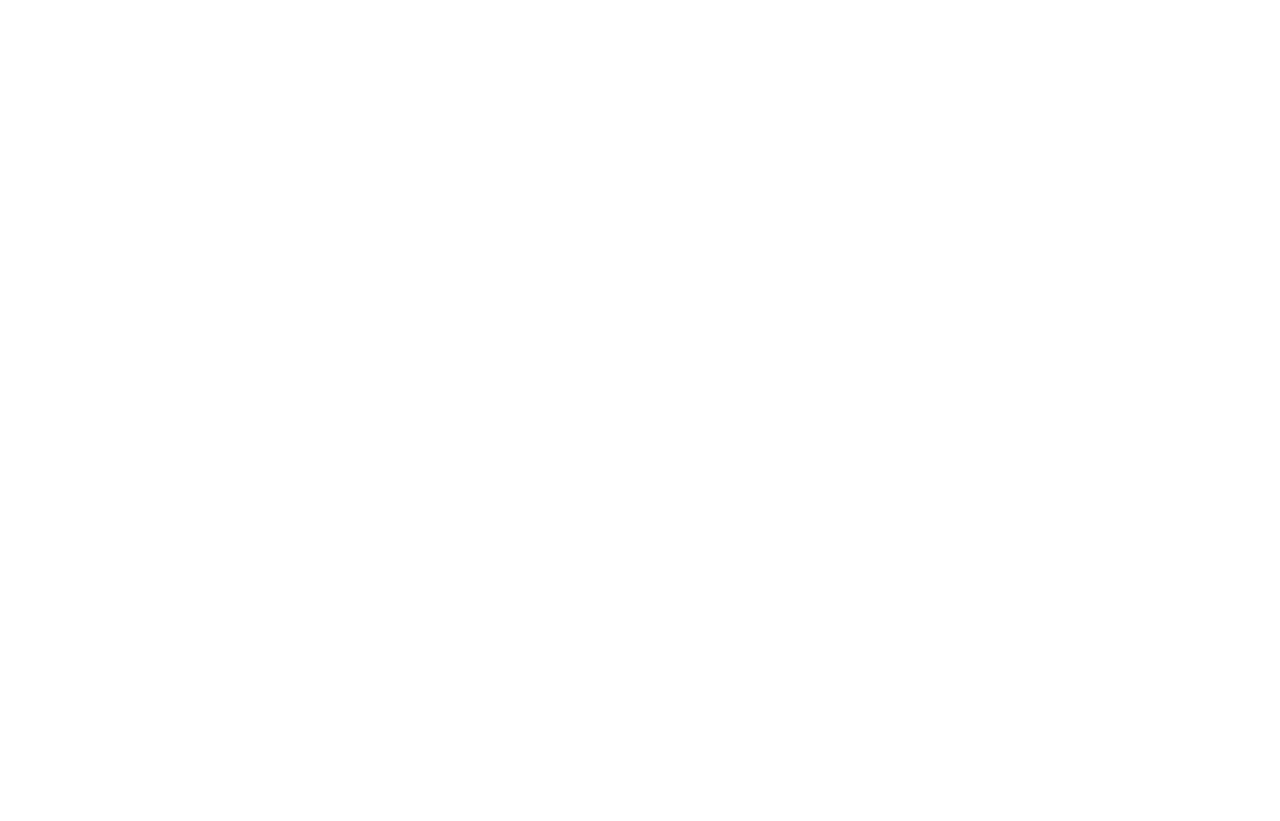
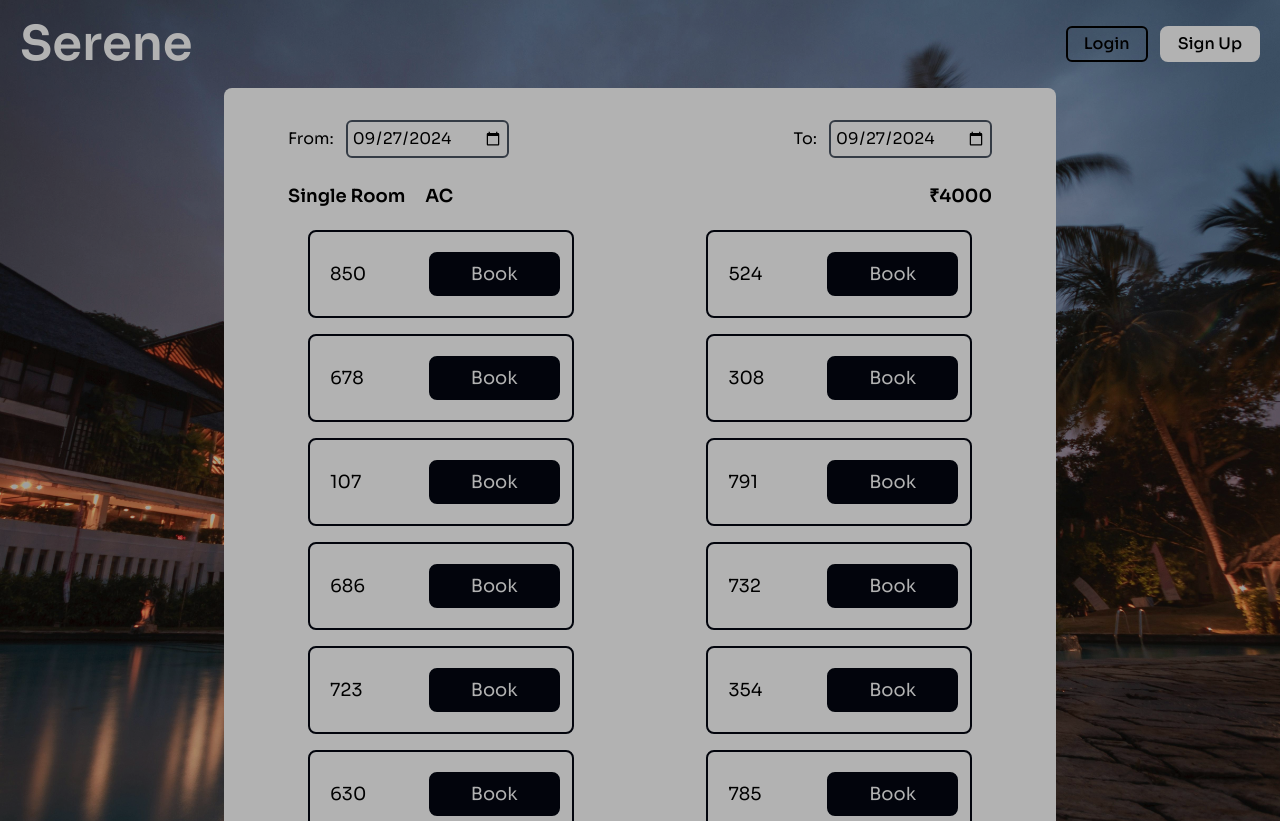
Before and after one commit to anandaramr/hotel-reservation-system, a React (Vite) app in the folder client/: page /search in a window 1280 px wide. Before the commit this address had no page. Shown: the top 821 px of the page. Before the commit the page ends 800 px from the top, so only its background shows below. Built offline with nearby package versions, Linux system fonts and the light colour scheme; a web font is replaced by a local one.

Commit message:
Create Search

```diff
--- a/client/index.html
+++ b/client/index.html
@@ -11,9 +11,10 @@
     <link href="https://fonts.googleapis.com/css2?family=MonteCarlo&display=swap" rel="stylesheet">
     <link href="https://fonts.googleapis.com/css2?family=Sixtyfour+Convergence&family=Teko:wght@300..700&display=swap" rel="stylesheet">
     <link href="https://fonts.googleapis.com/css2?family=New+Amsterdam&family=Sixtyfour+Convergence&family=Teko:wght@300..700&display=swap" rel="stylesheet">
+    <link href="https://fonts.googleapis.com/css2?family=Poppins:ital,wght@0,100;0,200;0,300;0,400;0,500;0,600;0,700;0,800;0,900;1,100;1,200;1,300;1,400;1,500;1,600;1,700;1,800;1,900&display=swap" rel="stylesheet">
     <title>Serene</title>
   </head>
-  <body class="font-sora">
+  <body class="font-sora bg-black">
     <div id="root"></div>
     <script type="module" src="/src/main.jsx"></script>
   </body>
--- a/client/src/App.jsx
+++ b/client/src/App.jsx
@@ -4,6 +4,7 @@
 import Profile from "./Pages/Profile"
 import  { BrowserRouter, Route, Routes } from 'react-router-dom'
 import { useEffect } from "react"
+import Search from "./Pages/Search"
 
 function App() {
 
@@ -18,6 +19,7 @@
           <Route path="/signup" element = {<Signup/>} />
           <Route path="/login" element = {<Login/>} />
           <Route path="/profile" element= {<Profile/>} />
+          <Route path="/search" element= {<Search/>}/>
       </Routes>
     </BrowserRouter>
   )
--- a/client/src/Components/DropDown.jsx
+++ b/client/src/Components/DropDown.jsx
@@ -1,11 +1,12 @@
 import { useState } from "react"
+import { Link } from "react-router-dom"
 
-function DropDown({display})
+function DropDown()
 {
     const [counter,setCounter] = useState()
-    const [room,setRoom] = useState('Single Room')
-    const [ac,setAc] = useState('A/C')
-
+    const [room,setRoom] = useState({text:'Single Room',val:'single'})
+    const [ac,setAc] = useState({text:'A/C',val:1})
+    const [height,setHeight] = useState("")
 
     const roomOptions = [
         {text:'Single Room',val:'single'},
@@ -23,25 +24,26 @@
     function clickRoom(room)
     {
         setCounter(0)
-        setRoom(room.text)
+        setRoom(room)
+        setHeight("")
     }
 
     function clickAc(ac)
     {
         setCounter(0)
-        setAc(ac.text)
+        setAc(ac)
+        setHeight("")
     }
 
 
-
     return(
-        <div className ="h-[30svh]">
-            <div className="border-2 border-white grid grid-cols-5 p-3 text-2xl text-center gap-3 rounded-md h-[10svh] font-amsterdam cursor-default select-none">
+        <div className ={height}>
+            <div className="border-2 border-white grid grid-cols-5 p-3 text-xl text-center gap-3 rounded-md h-[10svh] font-poppins cursor-default select-none">
 
                 {/* Dropdown 1 */}
                 <div className="col-start-1 col-span-2">
-                    <div onClick={()=> setCounter(1)} className="col-start-1 col-span-2 flex flex-row rounded-lg justify-between bg-rose-50 items-center p-2 w-96">
-                        <p className="text-center w-full">{room}</p>
+                    <div onClick={()=> {setCounter(1); setHeight("h-[35svh]")}} className="col-start-1 col-span-2 flex flex-row rounded-lg justify-between bg-rose-50 items-center p-2 w-96">
+                        <p className="text-center w-full">{room.text}</p>
                         <span className="material-symbols-outlined text-rose-900 group-hover:text-rose-600">keyboard_double_arrow_down</span>
                     </div>
                     <div  className={` ${counter !=1 && 'scale-y-0 -translate-y-[50%]' } duration-200 rounded-lg my-3 bg-rose-50 py-2`}>
@@ -52,8 +54,8 @@
 
                 {/* Dropdown 2 */}
                 <div className="col-start-3 col-span-2">
-                    <div onClick={()=> setCounter(2)} className="col-start-3 col-span-2 rounded-lg flex flex-row justify-between bg-rose-50 items-center p-2 w-96">
-                        <p className="text-center w-full">{ac}</p>
+                    <div onClick={()=> {setCounter(2); setHeight("h-[20svh]")}} className="col-start-3 col-span-2 rounded-lg flex flex-row justify-between bg-rose-50 items-center p-2 w-96">
+                        <p className="text-center w-full">{ac.text}</p>
                         <span className="material-symbols-outlined text-rose-900 group-hover:text-rose-600">keyboard_double_arrow_down</span>
                     </div>
                     <div className={` ${counter !=2 && 'scale-y-0 -translate-y-[50%]'} duration-200 rounded-lg my-3 bg-rose-50 py-2`}>
@@ -63,7 +65,9 @@
 
                 {/* Search */}
                 <div className="col-start-5 col-span-1 flex justify-center h-fit">
-                    <button onClick={display} className="rounded-xl hover:bg-white hover:text-black text-white  px-8 py-2 duration-150 bg-black">Search</button>
+                    <Link to={`/search?roomType=${room.val}&isAc=${ac.val}`}>
+                        <button className="rounded-xl hover:bg-white hover:text-black text-white  px-8 py-2 duration-150 bg-black">Search</button>
+                    </Link>
                 </div>
             </div>
         </div>
--- a/client/src/Components/Navbar.jsx
+++ b/client/src/Components/Navbar.jsx
@@ -17,8 +17,9 @@
                 <div className="flex flex-row  font-sora items-center gap-3 font-medium">
                     {!user && <Link to="/login" className="duration-150 hover:bg-black border-2 flex items-center px-4 h-fit py-1 border-black hover:text-white rounded-md"><span>Login</span></Link>}
                     {!user && <Link to="/signup" className="duration-150 bg-white hover:bg-black border-2 flex items-center px-4 h-fit py-1 border-white hover:border-black hover:text-white rounded-lg">Sign Up</Link>}
-                    {user && <Link to="/profile"><span className="material-symbols-outlined [font-variation-settings:'FILL'_1] text-white text-4xl">account_circle</span></Link>}
+                    {!isLoading &&user && <Link to="/profile"><span className="material-symbols-outlined [font-variation-settings:'FILL'_1] text-white text-4xl">account_circle</span></Link>}
                     {/* {user && <button onClick={logout}>Logout</button>} */}
+
                 </div>
             </div>}
             {isLoading && <p className="text-5xl text-center w-full text-white my-20">Loading</p>}
--- a/client/src/Pages/Home.jsx
+++ b/client/src/Pages/Home.jsx
@@ -4,28 +4,15 @@
 
 function Home()
 {
-    const [hide,setHide] = useState("hidden")
     return(
-        <div className="bg-black select-none">
+        <div className="bg-black select-none font-poppins">
             <div className="bg-[url('./src/assets/back2.jpg')] bg-fixed bg-cover min-h-svh opacity-70 flex flex-col ">
                 <Navbar/>
                 <div className="flex flex-col gap-8 justify-center items-center m-10 ">
                     <p className="text-8xl font-semibold text-wrap text-rose-100 drop-shadow-xl font-monte-carlo">Discover Tranquility, Embrace Comfort</p>
-                    <p className="text-5xl mt-9 p-2 text-white font-semibold font-teko text-center rounded-lg">Book a Room</p>
-                    <Dropdown display={()=>setHide("")}/>
-                    <div className={`bg-white ${hide} w-[65%] p-5 rounded-lg flex flex-col flex-wrap `}>
-                        <div className="flex flex-row justify-between gap-2 w-full ">
-                            <div className="flex gap-3 justify-center items-center">
-                                <label>From:</label>
-                                <input className="outline-none border-2 rounded-md border-rose-200 p-1" type="date" defaultValue={new Date().toISOString().slice(0,10)} name="blah" min = {new Date()}/>
-                            </div>
-                            <div className="flex gap-3 justify-center items-center">
-                                <label>To:</label>
-                                <input className="outline-none border-2 rounded-md border-rose-200 p-1" type="date" defaultValue={new Date().toISOString().slice(0,10)} name="blah" min = {new Date()}/>
-                            </div>
-                        </div>
-                        <p className="">₹4000</p>
-                    </div>
+                    <p className="text-5xl mt-9 p-2 text-white font-semibold text-center rounded-lg">Book a Room</p>
+                    <Dropdown display/>
+
                 </div>
             </div>
         </div>
--- /dev/null
+++ b/client/src/Pages/Search.jsx
@@ -0,0 +1,42 @@
+import Navbar from "../Components/Navbar"
+
+export default function Search()
+{
+    const roomNo = [850, 524, 678, 308, 107, 791, 686, 732, 723, 354, 630, 785, 265, 999, 301, 924, 290, 333, 258, 509, 791, 499, 246, 143, 501, 302, 538, 292, 203, 358]
+
+    return(
+    <div className="bg-[url('./src/assets/back2.jpg')] bg-fixed bg-cover min-h-svh opacity-70">
+        <Navbar/>
+        <div className="flex justify-center">
+            <div className={`bg-white  w-[65%] px-16 py-8 rounded-lg flex flex-col gap-6`}>
+                <div className="flex flex-row justify-between w-full ">
+                    <div className="flex gap-3 justify-center items-center">
+                        <label>From:</label>
+                        <input className="outline-none border-2 rounded-md border-gray-600 p-1" type="date" defaultValue={new Date().toISOString().slice(0,10)} name="blah" min = {new Date()}/>
+                    </div>
+                    <div className="flex gap-3 justify-center items-center">
+                        <label>To:</label>
+                        <input className="outline-none border-2 rounded-md border-gray-600 p-1" type="date" defaultValue={new Date().toISOString().slice(0,10)} name="blah" min = {new Date()}/>
+                    </div>
+                </div>
+                <div className="flex flex-col gap-3">
+                    <div className="flex gap-2 justify-between font-semibold text-lg">
+                        <div className="flex flex-row gap-5 ">
+                            <p className="">Single Room</p>
+                            <p className="">AC</p>
+                        </div>
+                        <p className="">₹4000</p>
+                    </div>
+                    <div className="flex flex-wrap text-lg justify-between px-5">
+                        {roomNo.map((item,index)=>
+                        <div key={index} className="grid grid-col-2 border-2 my-2 justify-between rounded-lg py-5 px-3 w-[40%] border-gray-950">
+                            <p className="p-2 col-start-1">{item}</p>
+                            <button className="px-10 py-1 col-start-2 w-fit hover:bg-rose-50 hover:text-black duration-150  rounded-lg border-2 bg-gray-950 border-gray-950 text-white">Book</button>
+                        </div>)}
+                    </div>
+                </div>
+            </div>
+        </div>
+    </div>
+    )
+}
```
